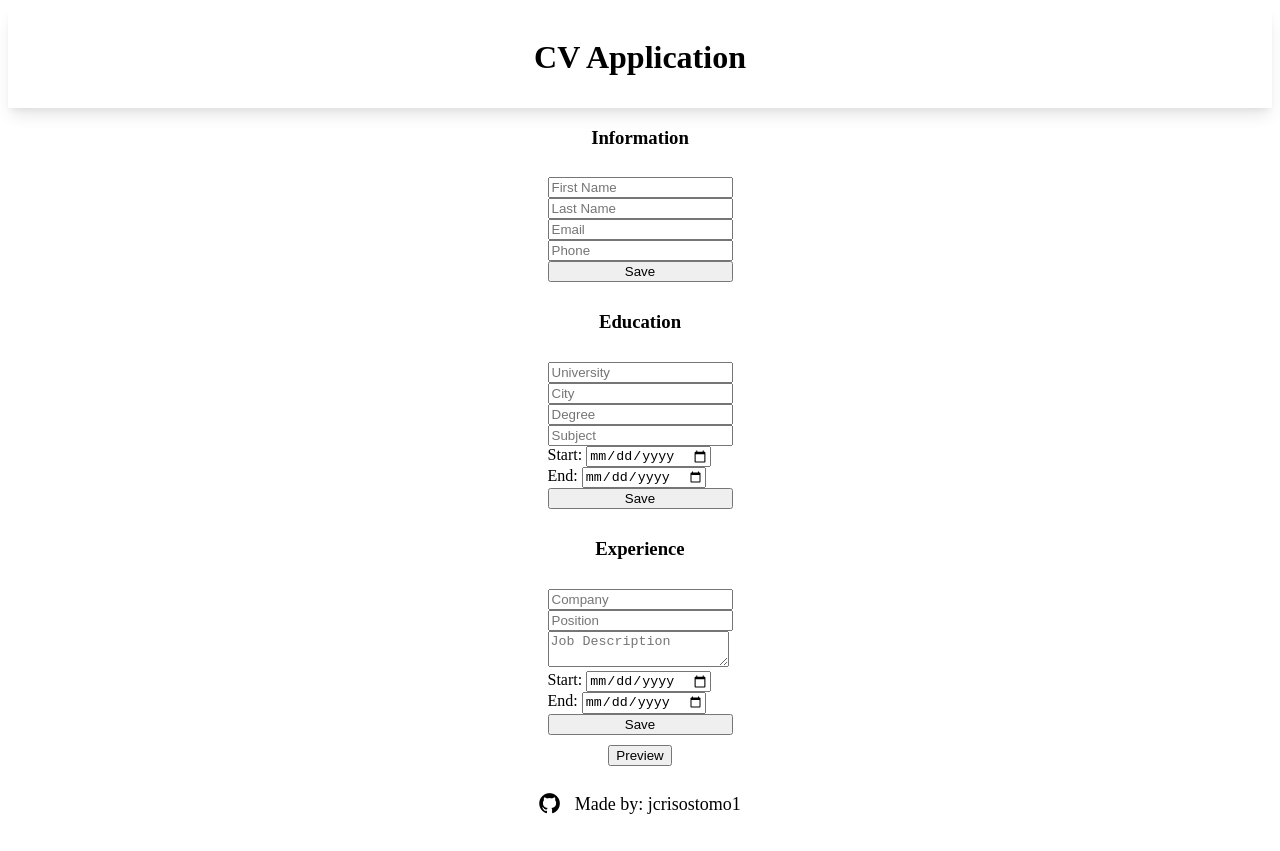
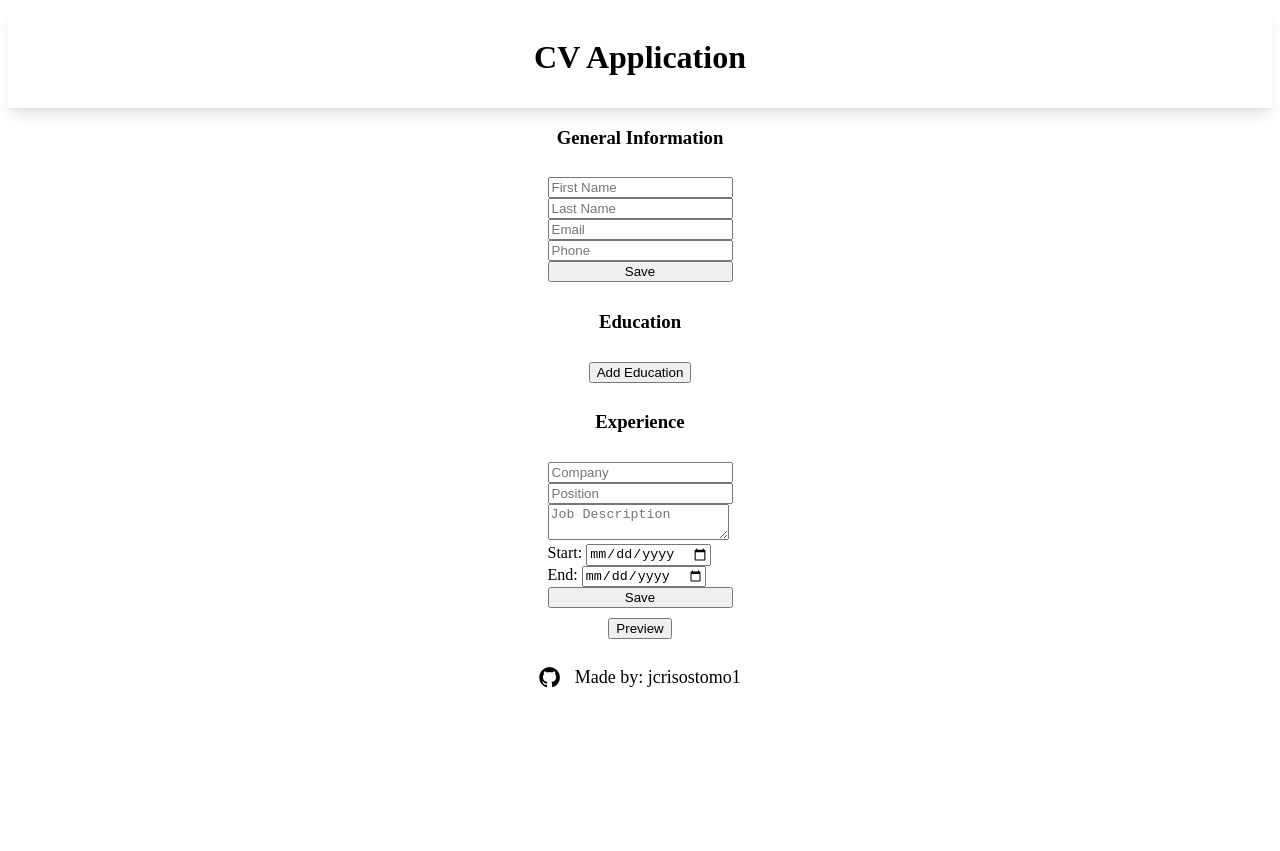
Before and after one commit to jcrisostomo1/odin-cv-project, a React (Create React App) app: page / in a window 1280 px wide. After the commit the page ends 800 px from the top, so only its background shows below. Built offline with nearby package versions, Linux system fonts and the light colour scheme.

Commit message:
work on adding multiple education inputs

```diff
--- a/src/App.js
+++ b/src/App.js
@@ -3,6 +3,7 @@ import General from "./components/General";
 import Education from "./components/Education";
 import Experience from "./components/Experience";
 import Output from "./components/Output";
+import uniqid from 'uniqid';
 import './styles/App.css'
 import 'font-awesome/css/font-awesome.min.css';
 
@@ -12,20 +13,11 @@ class App extends Component {
 
   this.state = {
     preview: false,
-    educationItems: 1,
     general: {
       firstName: '',
       lastName: '',
       email: '',
       phone: ''
-    },
-    education: {
-      university: '',
-      city: '',
-      degree: '',
-      subject: '',
-      start: '',
-      end: '',
     },
     experience: {
       companyName: '',
@@ -36,8 +28,8 @@ class App extends Component {
     },
     educationItems: []
   }
-
-  this.getGeneralInfo = (childData) => {
+}
+  getGeneralInfo = (childData) => {
     this.setState({
       general: {
         firstName: childData.firstName,
@@ -48,21 +40,20 @@ class App extends Component {
     })
   }
 
-  this.getEducationInfo = (childData) => {
-    this.setState({
-      education: {
-        university: childData.university,
+  getEducationInfo = (childData) => {
+    let key = childData.id;
+    console.log(key)
+    this.setState(prevState => ({
+      educationItems: prevState.educationItems.map(item => item.id === key? {...item, education: {university: childData.university,
         city: childData.city,
         degree: childData.degree,
         subject: childData.subject,
         edStart: childData.edStart,
-        edEnd: childData.edEnd,
-      },
-      educationItems: this.state.educationItems.push(this.state.education)
-    })
-  }
+        edEnd: childData.edEnd} } : item)
+      }))
+    }
 
-  this.getExperienceInfo = (childData) => {
+  getExperienceInfo = (childData) => {
     this.setState({
       experience: {
         companyName: childData.companyName,
@@ -74,13 +65,23 @@ class App extends Component {
     })
   }
 
-  this.showPreview = () => {
+  renderEdComponents = () =>
+    this.state.educationItems.map((item) => (<Education key={item.id} id={item.id} getStateInfo={this.getEducationInfo}></Education>))
+
+  addEducation = () => {
+    this.setState({
+      educationItems: [
+        ...this.state.educationItems, {id: uniqid(), education: {} }
+      ]
+    })
+  }
+
+  showPreview = () => {
     this.setState({
       preview: !this.state.preview,
     })
     console.log(this.state)
   }
-}
 
   render() {
     const { preview } = this.state;
@@ -91,8 +92,10 @@ class App extends Component {
         </header>
         <main>
         {preview === false?<>
-        <General title={"Information"} getStateInfo={this.getGeneralInfo}/>
-        <Education title={"Education"} getStateInfo = {this.getEducationInfo}/>
+        <General title={"General Information"} getStateInfo={this.getGeneralInfo}/>
+        <h3>Education</h3>
+        {this.renderEdComponents()}
+        <button onClick={this.addEducation}>Add Education</button>
         <Experience title={"Experience"} getStateInfo={this.getExperienceInfo}/>
         <button onClick={this.showPreview}>Preview</button></>:<Output {...this.state}/>}
         </main>
--- a/src/components/Education.js
+++ b/src/components/Education.js
@@ -13,6 +13,7 @@ class Education extends Component {
       subject: '',
       edStart: '',
       edEnd: '',
+      id: this.props.id
   }
 
   this.handleChange  = (e) =>  {
@@ -23,6 +24,7 @@ class Education extends Component {
 
   this.onSaveInfo = (e) => {
     e.preventDefault();
+    console.log(this.state)
     this.props.getStateInfo(this.state);
     this.setState({
       educationInfoSaved: true
@@ -42,7 +44,6 @@ class Education extends Component {
 
     return (
       <>
-        <h3>{this.props.title}</h3>
         <div className='main'>
         <form>
           <div>
--- a/src/components/General.js
+++ b/src/components/General.js
@@ -1,6 +1,5 @@
 import React, {Component} from "react";
 import '../styles/General.css'
-import Output from "./Output";
 
 class General extends Component {
 	constructor(props) {
--- a/src/components/Output.js
+++ b/src/components/Output.js
@@ -3,14 +3,12 @@ class Output extends Component {
 
 	constructor(props) {
     super(props);
-
 	}
 
 	render() {
-		console.log(this.props)
+		let lol = this.props.educationItems.map(item => item.education.university)
+		console.log(lol)
 		const { firstName, lastName, email, phone} = this.props.general;
-    const { university, city, degree, subject, edStart, edEnd} = this.props.education;
-    const { companyName, positionTitle, jobDescription, exStart, exEnd } = this.props.experience;
 
 		return (
 			<>
```
